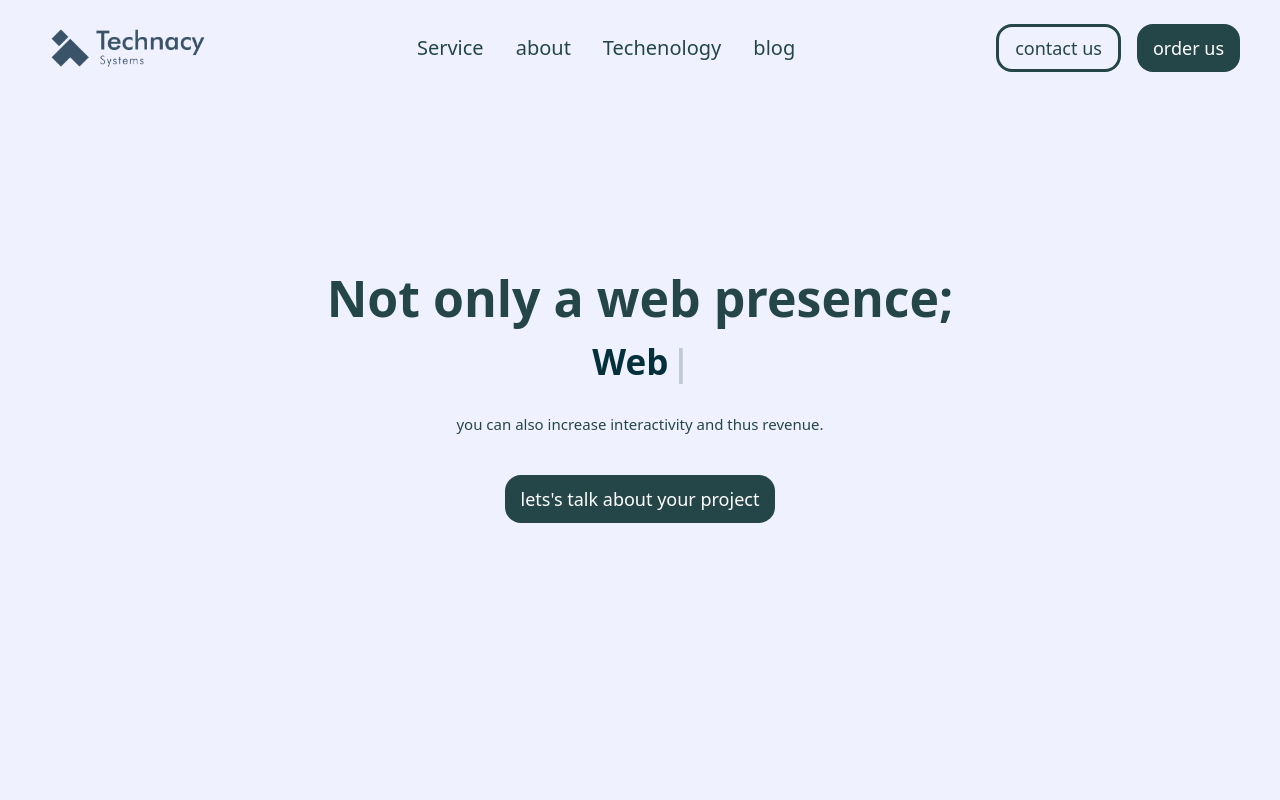
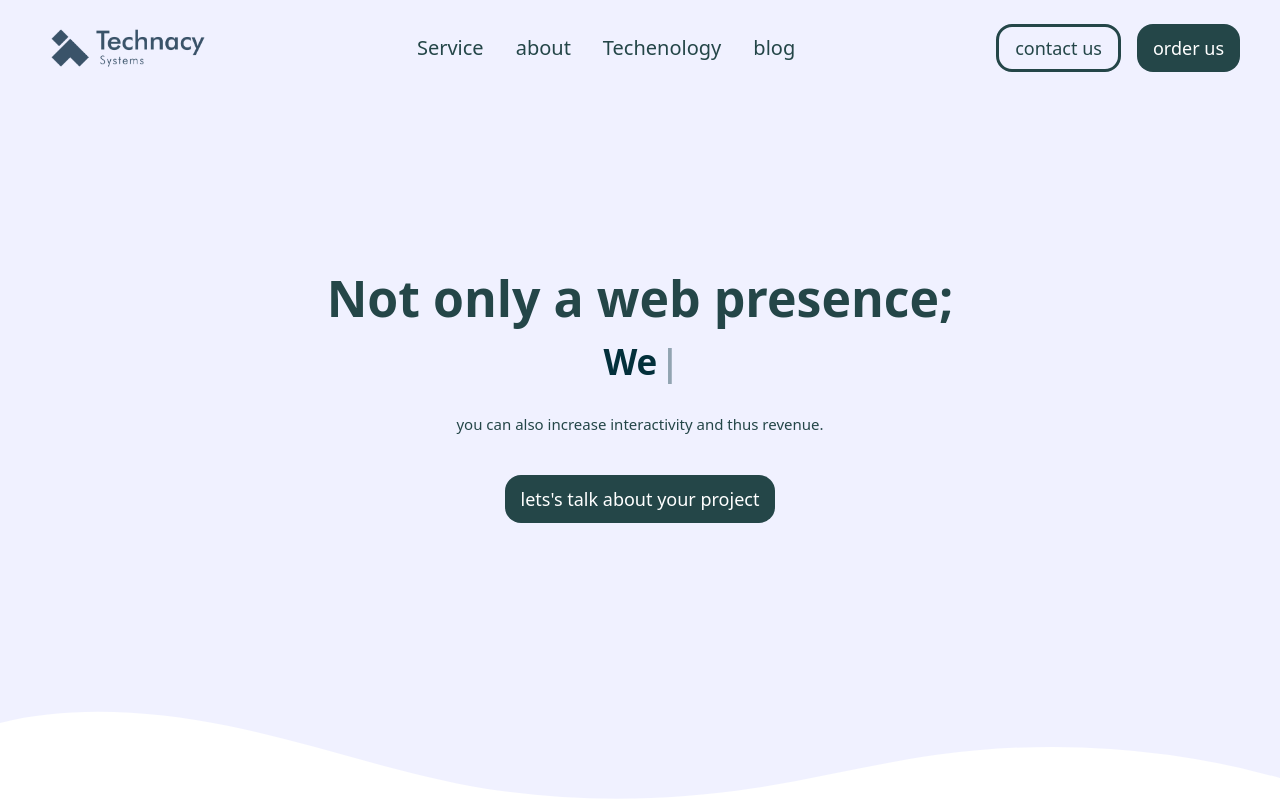
Before and after one commit to Asrat001/technacy, a React (Vite) app: page / in a window 1280 px wide. Shown: the top 800 px of the page. Built offline with nearby package versions, Linux system fonts and the light colour scheme.

Commit message:
wave added

```diff
--- a/src/componets/blog.jsx
+++ b/src/componets/blog.jsx
@@ -6,7 +6,8 @@ import 'aos/dist/aos.css';
 function Blog() {
 
   return (
-    <div className="  h-auto p-4  sm:p-10 bg-primary " id="blog">
+    <div className=" h-auto p-4  sm:p-10  " id="blog">
+
       <h1 className="text-[25px] text-center sm:text-[35px] text-primaryText sm:py-3 font-semibold">
         our leatest blog
       </h1>
@@ -21,6 +22,7 @@ function Blog() {
       <BlogCard/>
       <BlogCard/>
       </div>
+
     </div>
   );
 }
--- a/src/componets/empity.jsx
+++ b/src/componets/empity.jsx
@@ -2,8 +2,11 @@ import React from 'react'
 
 function Empity() {
   return (
-    <div
-    className='bg-[#fff] sm:h-[400px] w-full h-[50px] '></div>
+    <div className="custom-shape-divider-bottom-1680624142">
+    <svg data-name="Layer 1" xmlns="http://www.w3.org/2000/svg" viewBox="0 0 1200 120" preserveAspectRatio="none">
+        <path d="M321.39,56.44c58-10.79,114.16-30.13,172-41.86,82.39-16.72,168.19-17.73,250.45-.39C823.78,31,906.67,72,985.66,92.83c70.05,18.48,146.53,26.09,214.34,3V0H0V27.35A600.21,600.21,0,0,0,321.39,56.44Z" className="shape-fill"></path>
+    </svg>
+</div>
   )
 }
 
--- a/src/componets/landingPage.jsx
+++ b/src/componets/landingPage.jsx
@@ -14,6 +14,7 @@ function LandingPage() {
   return (
     <div
     className=' '>
+
 <Navbar/>
 <Baner/>
 <Wellcome/>
@@ -23,6 +24,7 @@ function LandingPage() {
 <Empity/>
 <Blog/>
 <Contact/>
+
 <Footer/>
 
 
--- a/src/index.css
+++ b/src/index.css
@@ -31,6 +31,31 @@
   }
 
 }
-body{
+.custom-shape-divider-bottom-1680624142 {
+  position: absolute;
+  bottom: 0;
+  left: 0;
+  width: 100%;
+  overflow: hidden;
+  line-height: 0;
+  transform: rotate(180deg);
+}
 
+.custom-shape-divider-bottom-1680624142 svg {
+  position: relative;
+  display: block;
+  width: calc(100% + 1.3px);
+  height: 96px;
 }
+
+.custom-shape-divider-bottom-1680624142 .shape-fill {
+  fill: #FFFFFF;
+}
+
+/** For mobile devices **/
+@media (max-width: 767px) {
+  .custom-shape-divider-bottom-1680624142 svg {
+      width: calc(100% + 1.3px);
+      height: 80px;
+  }
+}
```
